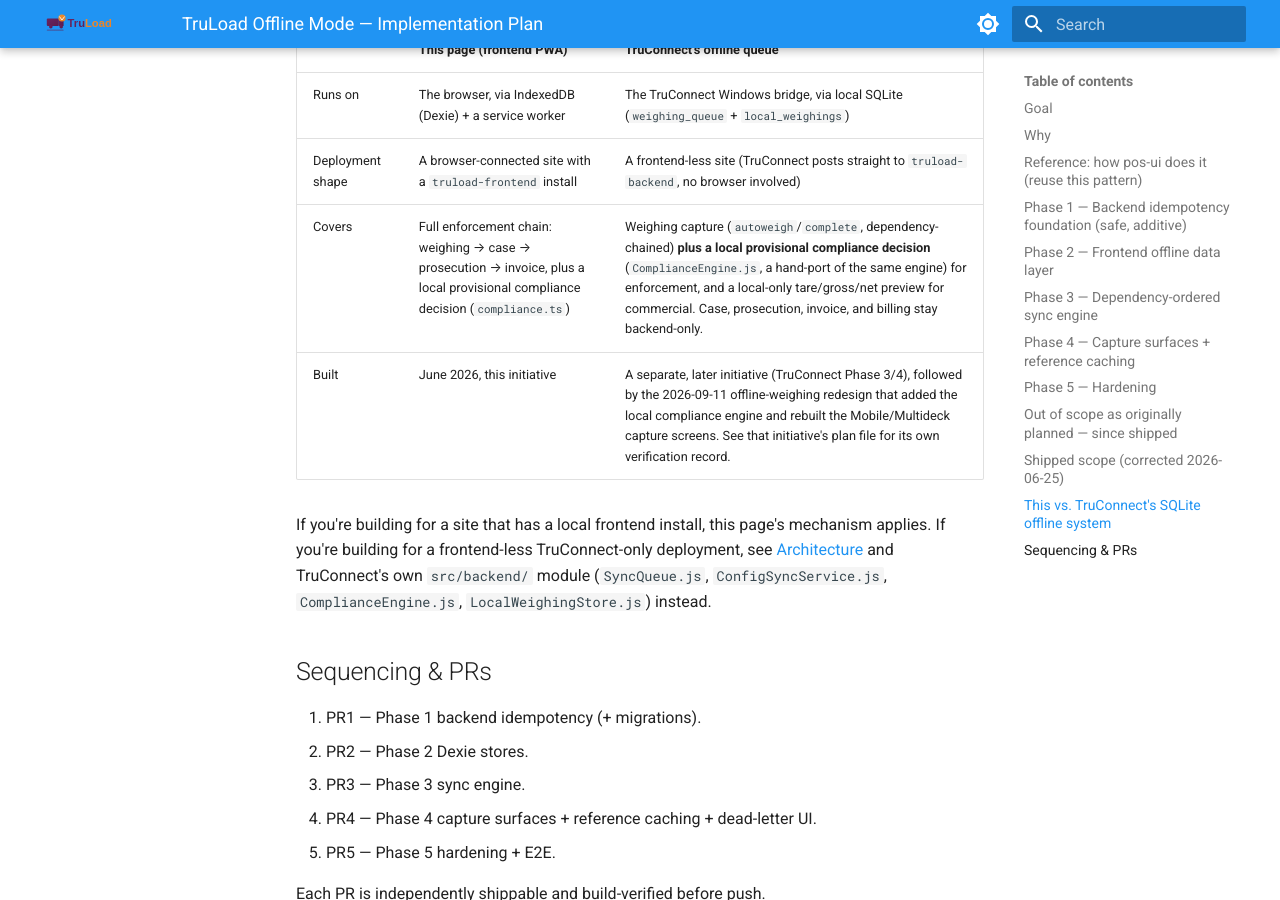
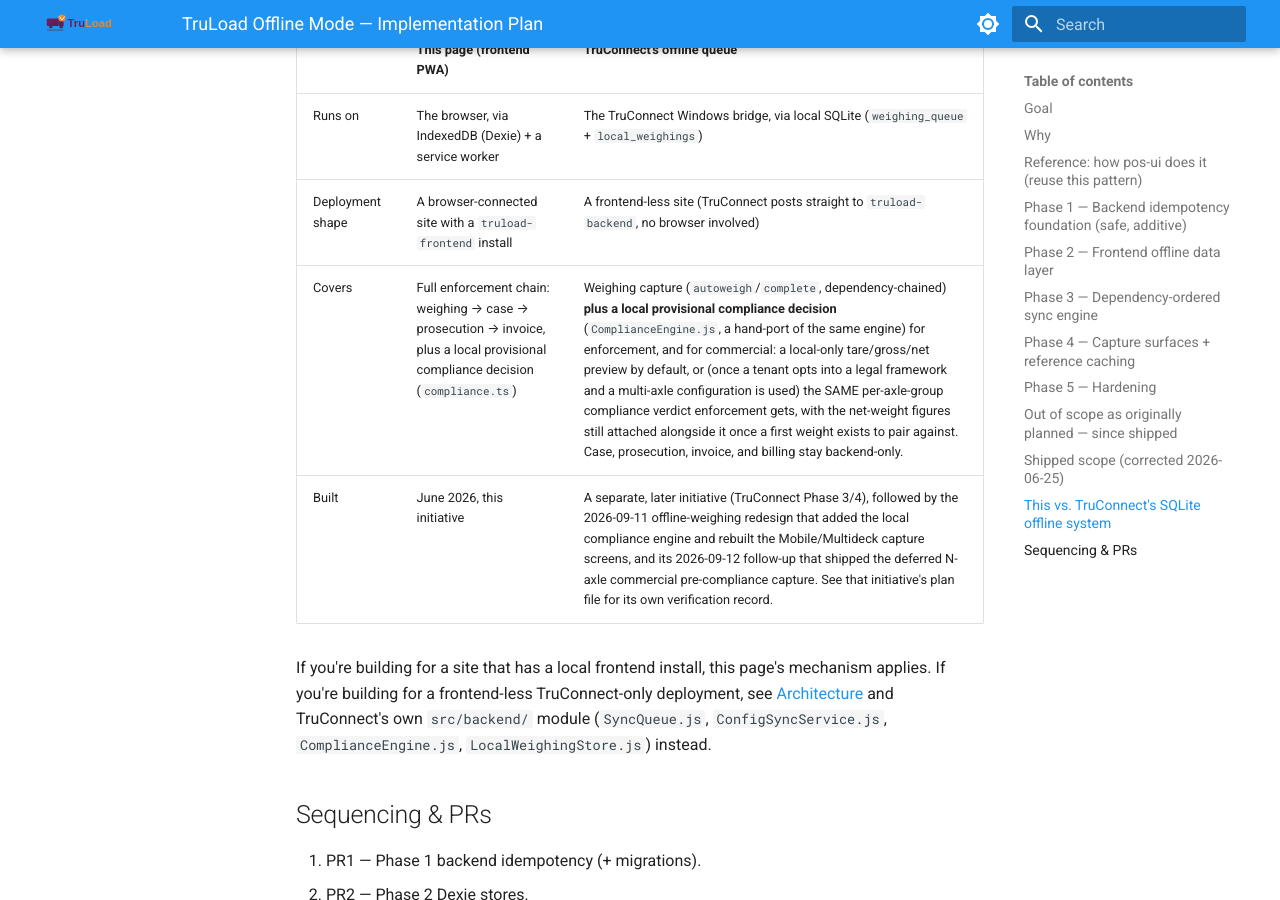
Before and after one commit to Bengo-Hub/truload-docs, an MkDocs documentation site: the page built from docs/technical/offline-mode-implementation-plan.md, in a window 1280 px wide and 900 px high, scrolled down 5197 px. Built offline with MkDocs 1.6.1 and Material for MkDocs 9.7.7, drawn with Linux system fonts in a browser that asks for light colours.

Commit message:
docs(technical): document the shipped N-axle commercial pre-compliance capture
Updates the TruConnect-vs-truload-frontend offline comparison table's
"Covers" row and Built history to describe the 2026-09-12 follow-up that
shipped the previously-deferred N-axle commercial capture.

Co-Authored-By: Claude Sonnet 5 <noreply@anthropic.com>

```diff
--- a/docs/technical/offline-mode-implementation-plan.md
+++ b/docs/technical/offline-mode-implementation-plan.md
@@ -127,8 +127,8 @@ solve "keep working when the network drops," but neither replaces the other:
 |---|---|---|
 | Runs on | The browser, via IndexedDB (Dexie) + a service worker | The TruConnect Windows bridge, via local SQLite (`weighing_queue` + `local_weighings`) |
 | Deployment shape | A browser-connected site with a `truload-frontend` install | A frontend-less site (TruConnect posts straight to `truload-backend`, no browser involved) |
-| Covers | Full enforcement chain: weighing → case → prosecution → invoice, plus a local provisional compliance decision (`compliance.ts`) | Weighing capture (`autoweigh`/`complete`, dependency-chained) **plus a local provisional compliance decision** (`ComplianceEngine.js`, a hand-port of the same engine) for enforcement, and a local-only tare/gross/net preview for commercial. Case, prosecution, invoice, and billing stay backend-only. |
-| Built | June 2026, this initiative | A separate, later initiative (TruConnect Phase 3/4), followed by the 2026-09-11 offline-weighing redesign that added the local compliance engine and rebuilt the Mobile/Multideck capture screens. See that initiative's plan file for its own verification record. |
+| Covers | Full enforcement chain: weighing → case → prosecution → invoice, plus a local provisional compliance decision (`compliance.ts`) | Weighing capture (`autoweigh`/`complete`, dependency-chained) **plus a local provisional compliance decision** (`ComplianceEngine.js`, a hand-port of the same engine) for enforcement, and for commercial: a local-only tare/gross/net preview by default, or (once a tenant opts into a legal framework and a multi-axle configuration is used) the SAME per-axle-group compliance verdict enforcement gets, with the net-weight figures still attached alongside it once a first weight exists to pair against. Case, prosecution, invoice, and billing stay backend-only. |
+| Built | June 2026, this initiative | A separate, later initiative (TruConnect Phase 3/4), followed by the 2026-09-11 offline-weighing redesign that added the local compliance engine and rebuilt the Mobile/Multideck capture screens, and its 2026-09-12 follow-up that shipped the deferred N-axle commercial pre-compliance capture. See that initiative's plan file for its own verification record. |
 
 If you're building for a site that has a local frontend install, this page's mechanism applies. If
 you're building for a frontend-less TruConnect-only deployment, see
```
